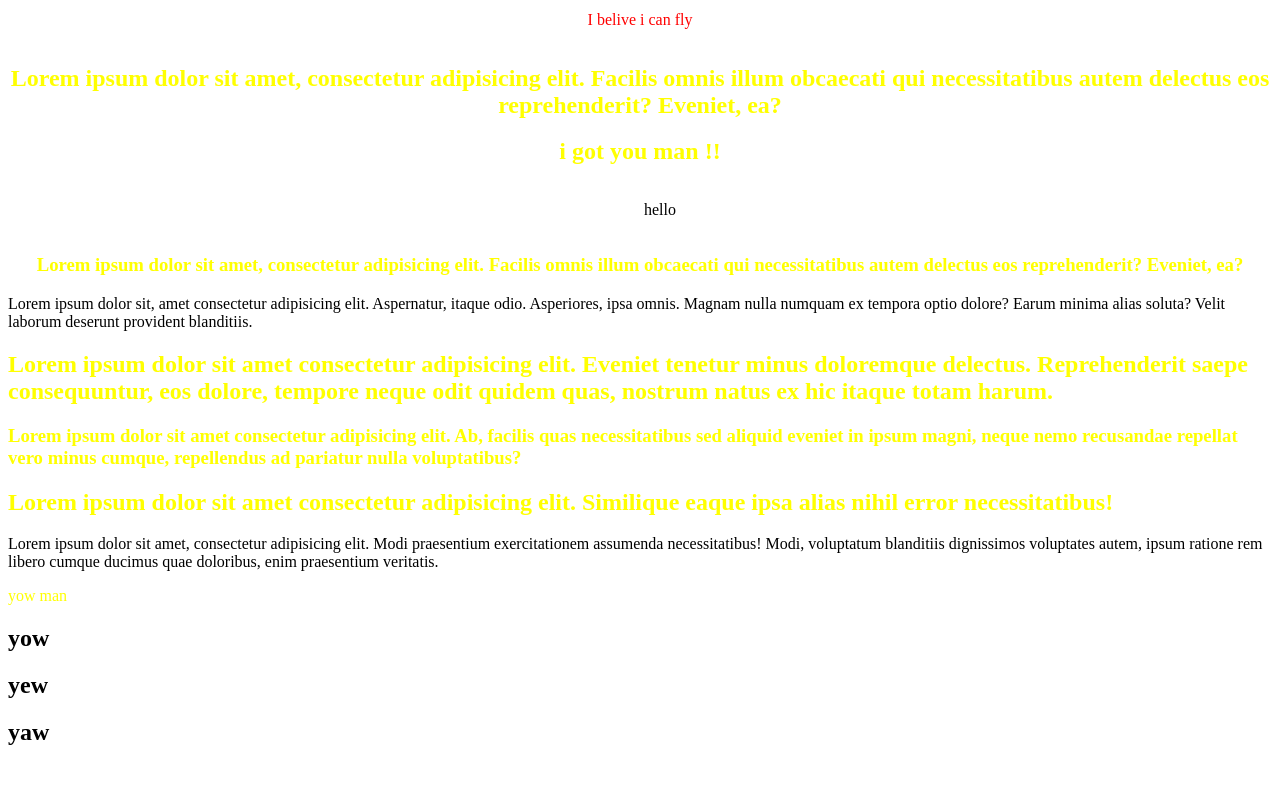
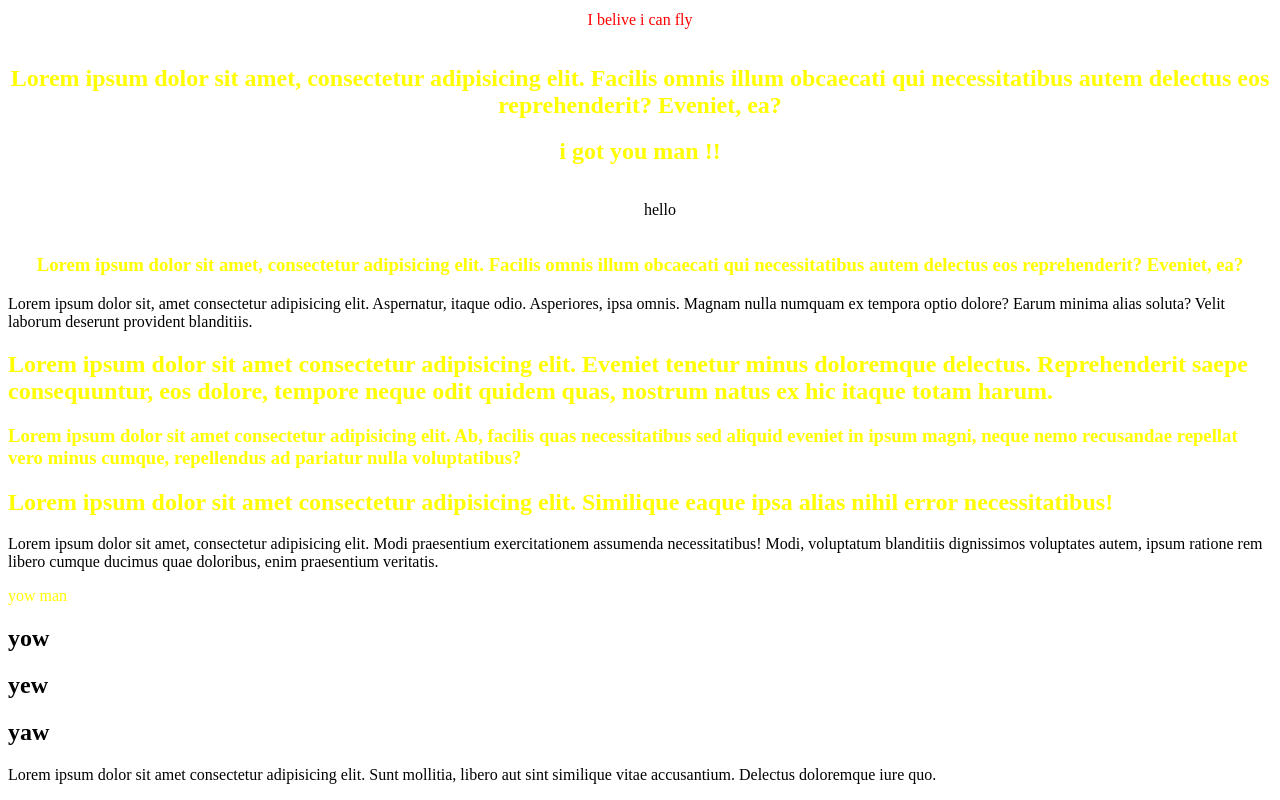
Before and after one commit to Mashixaal/New, a plain HTML site: page index.html in a window 1280 px wide. Shown: the part 461-1261 px from the top of the page. Before the commit the page ends 1227 px from the top, so only its background shows below. Drawn offline with Linux system fonts and the light colour scheme; files that its build step writes are made by us from their sources.

Commit message:
adding mark

```diff
--- a/index.html
+++ b/index.html
@@ -80,7 +80,7 @@
             eaque ipsa alias nihil error necessitatibus!
           </h2>
         </div>
-        <div >
+        <div>
           <p>
             Lorem ipsum dolor sit amet, consectetur adipisicing elit. Modi
             praesentium exercitationem assumenda necessitatibus! Modi,
@@ -95,6 +95,13 @@
           <h1>yew</h1>
           <h1>yaw</h1>
         </div>
+        <div>
+          <p>
+            Lorem ipsum dolor sit amet consectetur adipisicing elit. Sunt
+            mollitia, libero aut sint similique vitae accusantium. Delectus
+            doloremque iure quo.
+          </p>
+        </div>
       </section>
     </div>
   </body>
```
